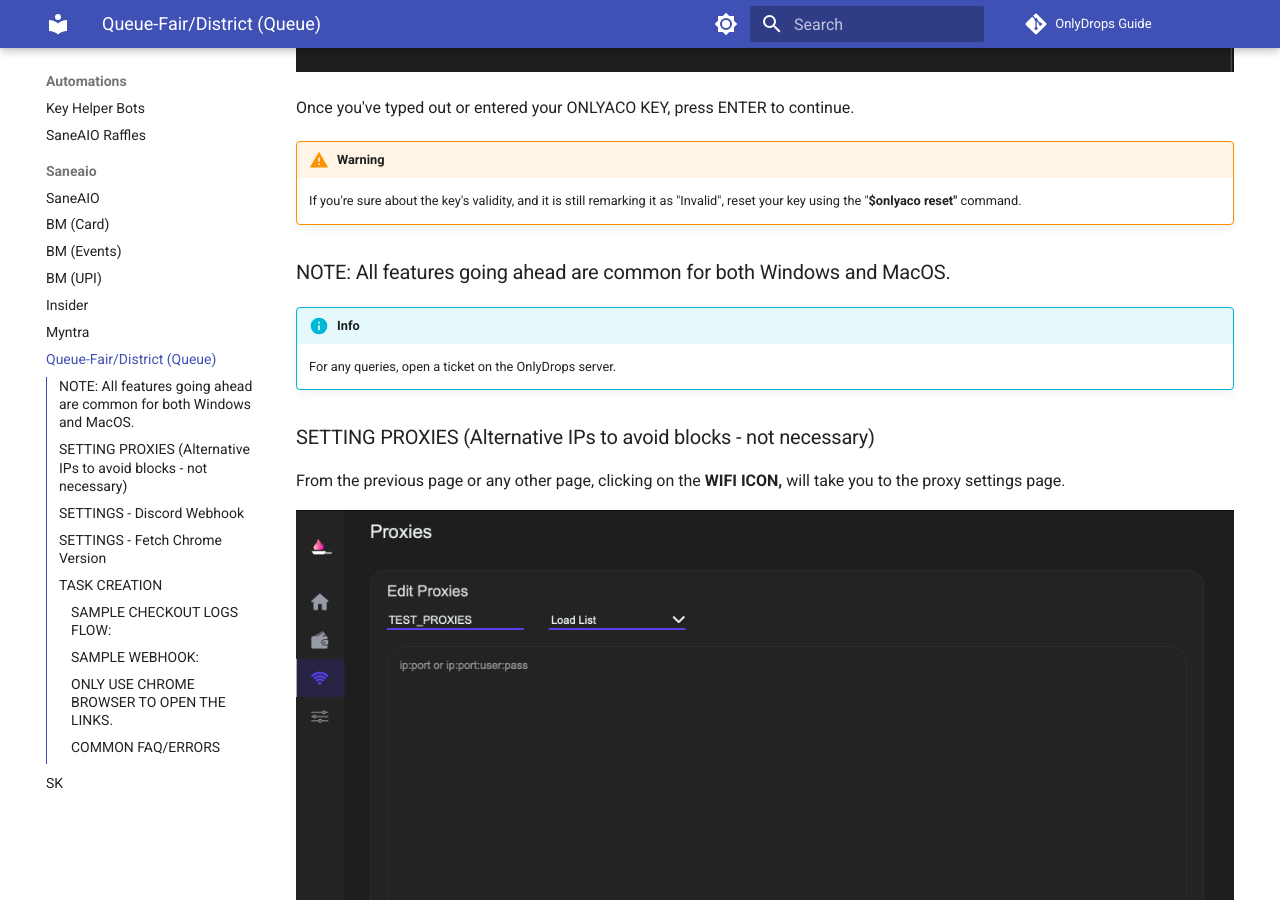
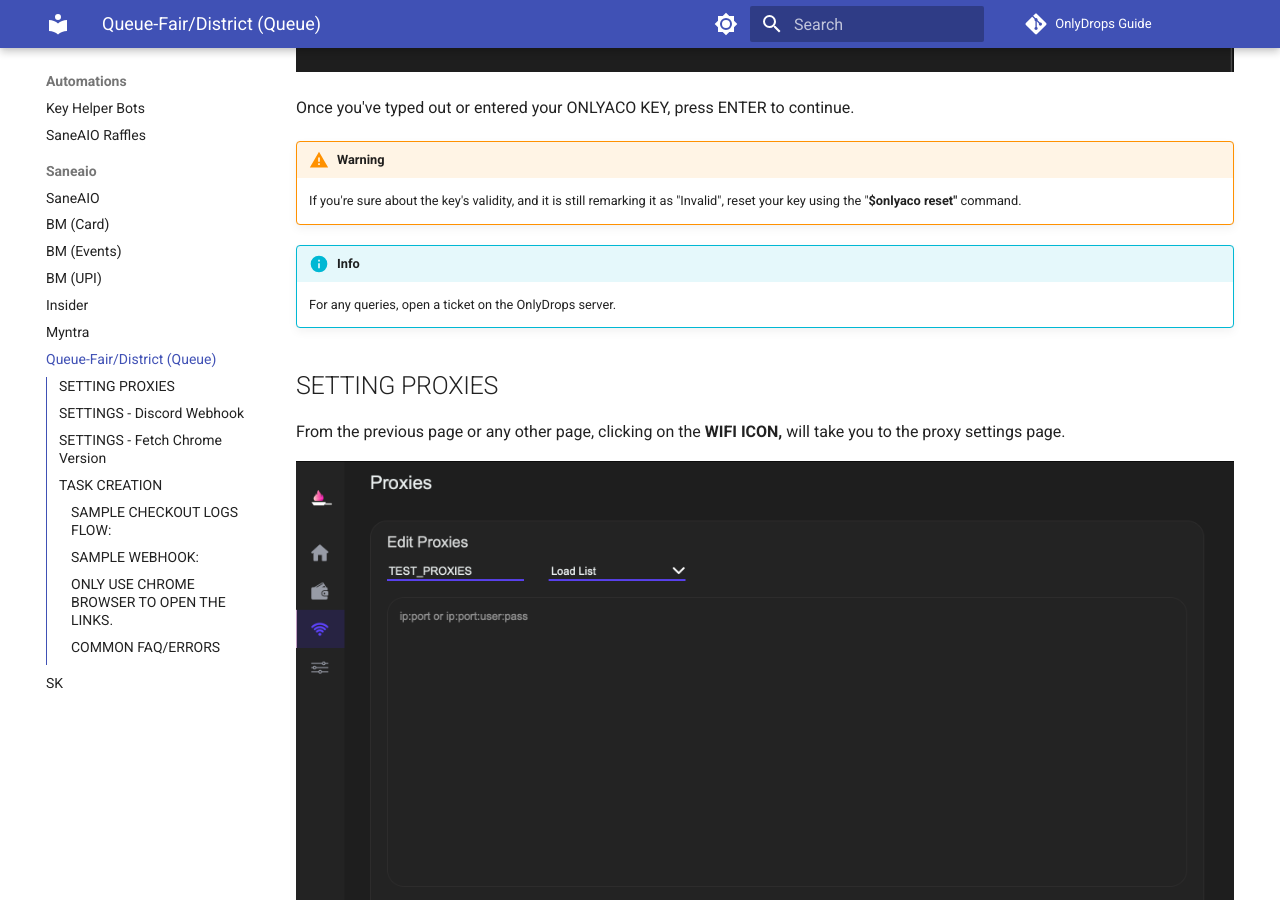
Before and after one commit to OnlyTools-Softwares/onlydrops-guide-docs, an MkDocs documentation site: the page built from docs/automations/saneaio/queue-fair-district-queue.md, in a window 1280 px wide and 900 px high, scrolled down 318 px. Built offline with MkDocs 1.6.1 and Material for MkDocs 9.7.7, drawn with Linux system fonts in a browser that asks for light colours; comment, search, counter and statistics services are not loaded.

Commit message:
update district guide

```diff
--- a/docs/automations/saneaio/queue-fair-district-queue.md
+++ b/docs/automations/saneaio/queue-fair-district-queue.md
@@ -12,14 +12,11 @@
 !!! warning
       If you're sure about the key's validity, and it is still remarking it as "Invalid", reset your key using the "**$onlyaco reset"** command.
 
-
-### NOTE: All features going ahead are common for both Windows and MacOS.
-
 !!! info
       For any queries, open a ticket on the OnlyDrops server.
 
 
-### SETTING PROXIES (Alternative IPs to avoid blocks - not necessary)
+## SETTING PROXIES
 
 From the previous page or any other page, clicking on the **WIFI ICON,** will take you to the proxy settings page.
 
```
